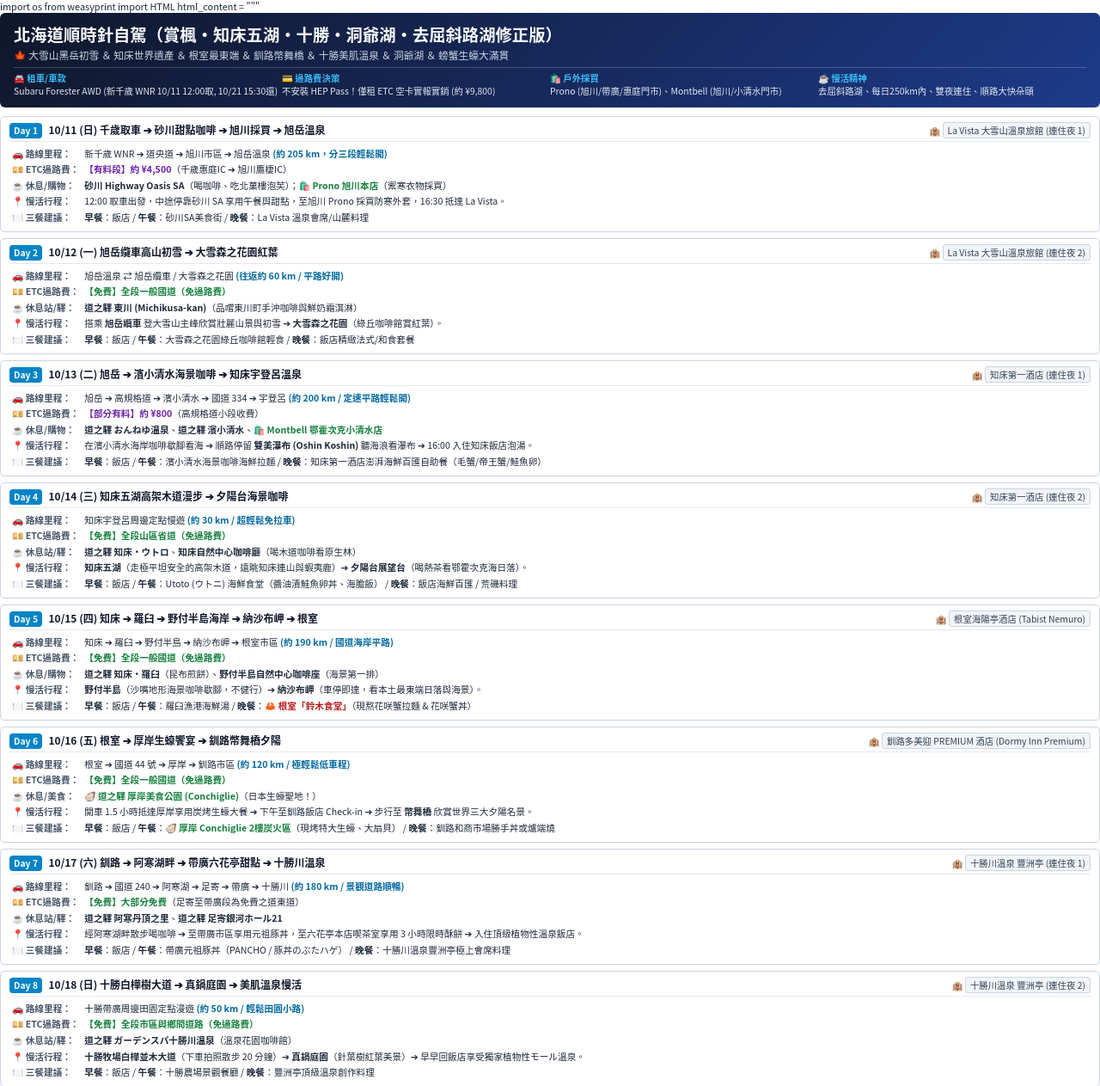
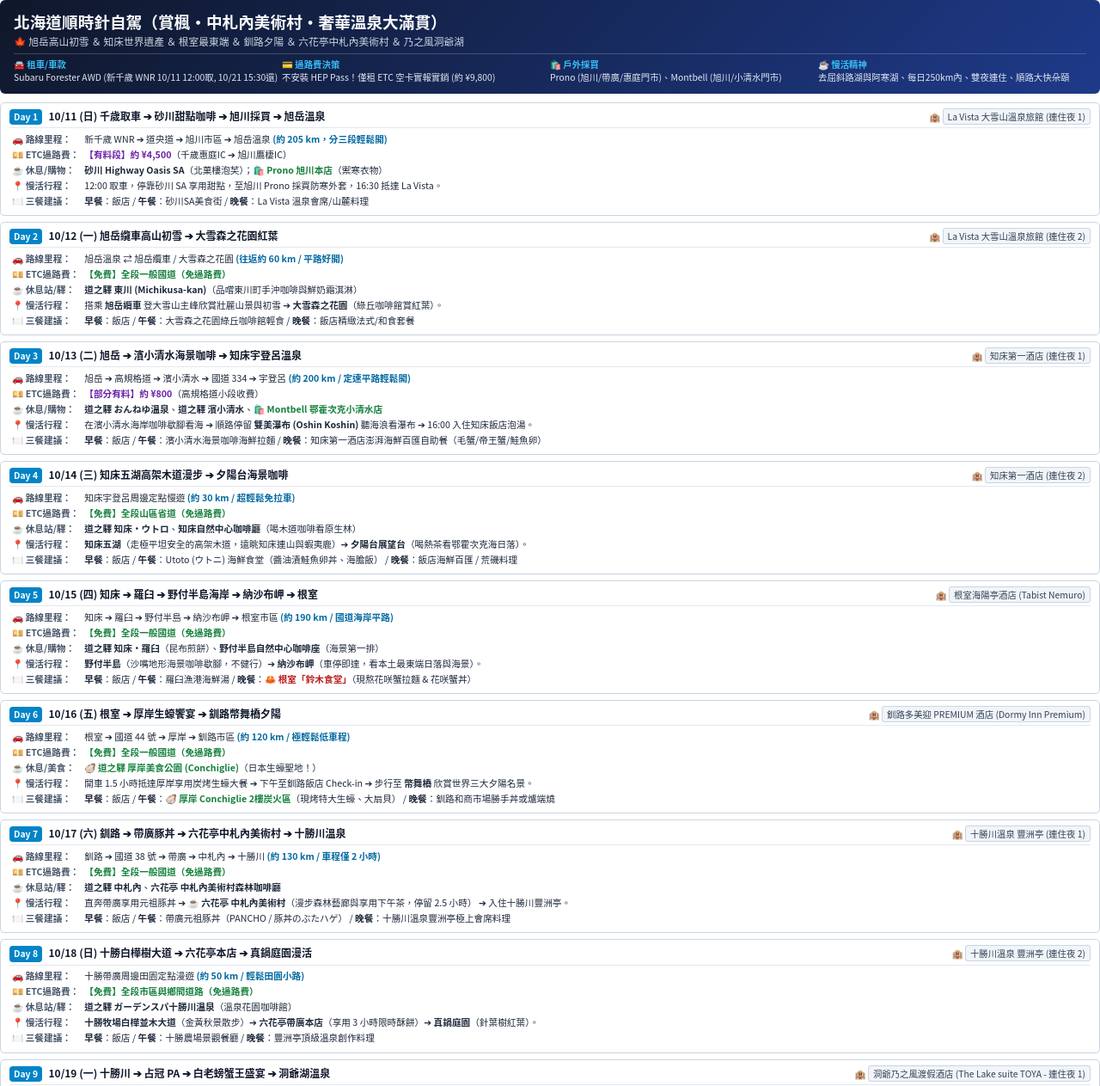
Before and after one commit to fredywang/public, a plain HTML site: page index.html in a window 1280 px wide. Shown: the top 1263 px of the page at 86% size. Drawn offline with Linux system fonts and the light colour scheme.

Commit message:
Update index.html

```diff
--- a/index.html
+++ b/index.html
@@ -1,11 +1,8 @@
-import os
-from weasyprint import HTML
-
-html_content = """<!DOCTYPE html>
+<!DOCTYPE html>
 <html lang="zh-TW">
 <head>
 <meta charset="UTF-8">
-<title>北海道11日自駕行程表（去屈斜路湖版）</title>
+<title>北海道11日自駕行程表（賞楓・中札內美術村・奢華溫泉終極版）</title>
 <style>
   @page {
     size: A4;
@@ -35,7 +32,7 @@
   }
 
   .header-title {
-    font-size: 14.5pt;
+    font-size: 14pt;
     font-weight: bold;
     margin: 0 0 3px 0;
     color: #f8fafc;
@@ -162,13 +159,13 @@
 <body>
 
 <div class="header-card">
-  <div class="header-title">北海道順時針自駕（賞楓・知床五湖・十勝・洞爺湖・去屈斜路湖修正版）</div>
-  <div class="header-subtitle">🍁 大雪山黑岳初雪 ＆ 知床世界遺產 ＆ 根室最東端 ＆ 釧路幣舞橋 ＆ 十勝美肌溫泉 ＆ 洞爺湖 ＆ 螃蟹生蠔大滿貫</div>
+  <div class="header-title">北海道順時針自駕（賞楓・中札內美術村・奢華溫泉大滿貫）</div>
+  <div class="header-subtitle">🍁 旭岳高山初雪 ＆ 知床世界遺產 ＆ 根室最東端 ＆ 釧路夕陽 ＆ 六花亭中札內美術村 ＆ 乃之風洞爺湖</div>
   <div class="meta-grid">
     <div class="meta-col"><span class="meta-label">🚘 租車/車款</span>Subaru Forester AWD (新千歲 WNR 10/11 12:00取, 10/21 15:30還)</div>
     <div class="meta-col"><span class="meta-label">💳 過路費決策</span>不安裝 HEP Pass！僅租 ETC 空卡實報實銷 (約 ¥9,800)</div>
     <div class="meta-col"><span class="meta-label">🛍️ 戶外採買</span>Prono (旭川/帶廣/惠庭門市)、Montbell (旭川/小清水門市)</div>
-    <div class="meta-col"><span class="meta-label">☕ 慢活精神</span>去屈斜路湖、每日250km內、雙夜連住、順路大快朵頤</div>
+    <div class="meta-col"><span class="meta-label">☕ 慢活精神</span>去屈斜路湖與阿寒湖、每日250km內、雙夜連住、順路大快朵頤</div>
   </div>
 </div>
 
@@ -192,11 +189,11 @@
     </tr>
     <tr>
       <td class="label-cell">☕ 休息/購物：</td>
-      <td><strong>砂川 Highway Oasis SA</strong>（喝咖啡、吃北菓樓泡芙）；<span class="tag-green">🛍️ Prono 旭川本店</span>（禦寒衣物採買）</td>
+      <td><strong>砂川 Highway Oasis SA</strong>（北菓樓泡芙）；<span class="tag-green">🛍️ Prono 旭川本店</span>（禦寒衣物）</td>
     </tr>
     <tr>
       <td class="label-cell">📍 慢活行程：</td>
-      <td>12:00 取車出發，中途停靠砂川 SA 享用午餐與甜點，至旭川 Prono 採買防寒外套，16:30 抵達 La Vista。</td>
+      <td>12:00 取車，停靠砂川 SA 享用甜點，至旭川 Prono 採買防寒外套，16:30 抵達 La Vista。</td>
     </tr>
     <tr>
       <td class="label-cell">🍽️ 三餐建議：</td>
@@ -375,26 +372,26 @@
   <div class="day-header">
     <div class="day-title-cell">
       <span class="day-badge">Day 7</span>
-      <span class="day-date">10/17 (六) 釧路 ➔ 阿寒湖畔 ➔ 帶廣六花亭甜點 ➔ 十勝川溫泉</span>
+      <span class="day-date">10/17 (六) 釧路 ➔ 帶廣豚丼 ➔ 六花亭中札內美術村 ➔ 十勝川溫泉</span>
     </div>
     <div class="day-hotel-cell">🏨 <span class="hotel-tag">十勝川溫泉 豐洲亭 (連住夜 1)</span></div>
   </div>
   <table class="info-table">
     <tr>
       <td class="label-cell">🚗 路線里程：</td>
-      <td>釧路 ➔ 國道 240 ➔ 阿寒湖 ➔ 足寄 ➔ 帶廣 ➔ 十勝川 <span class="tag-blue">(約 180 km / 景觀道路順暢)</span></td>
+      <td>釧路 ➔ 國道 38 號 ➔ 帶廣 ➔ 中札內 ➔ 十勝川 <span class="tag-blue">(約 130 km / 車程僅 2 小時)</span></td>
     </tr>
     <tr>
       <td class="label-cell">💴 ETC過路費：</td>
-      <td><span class="tag-green">【免費】大部分免費</span>（足寄至帶廣段為免費之道東道）</td>
+      <td><span class="tag-green">【免費】全段一般國道（免過路費）</span></td>
     </tr>
     <tr>
       <td class="label-cell">☕ 休息站/驛：</td>
-      <td><strong>道之驛 阿寒丹頂之里</strong>、<strong>道之驛 足寄銀河ホール21</strong></td>
+      <td><strong>道之驛 中札內</strong>、<strong>六花亭 中札內美術村森林咖啡廳</strong></td>
     </tr>
     <tr>
       <td class="label-cell">📍 慢活行程：</td>
-      <td>經阿寒湖畔散步喝咖啡 ➔ 至帶廣市區享用元祖豚丼，至六花亭本店喫茶室享用 3 小時限時酥餅 ➔ 入住頂級植物性溫泉飯店。</td>
+      <td>直奔帶廣享用元祖豚丼 ➔ ☕ <strong>六花亭 中札內美術村</strong>（漫步森林藝廊與享用下午茶，停留 2.5 小時） ➔ 入住十勝川豐洲亭。</td>
     </tr>
     <tr>
       <td class="label-cell">🍽️ 三餐建議：</td>
@@ -408,7 +405,7 @@
   <div class="day-header">
     <div class="day-title-cell">
       <span class="day-badge">Day 8</span>
-      <span class="day-date">10/18 (日) 十勝白樺樹大道 ➔ 真鍋庭園 ➔ 美肌溫泉慢活</span>
+      <span class="day-date">10/18 (日) 十勝白樺樹大道 ➔ 六花亭本店 ➔ 真鍋庭園漫活</span>
     </div>
     <div class="day-hotel-cell">🏨 <span class="hotel-tag">十勝川溫泉 豐洲亭 (連住夜 2)</span></div>
   </div>
@@ -427,7 +424,7 @@
     </tr>
     <tr>
       <td class="label-cell">📍 慢活行程：</td>
-      <td><strong>十勝牧場白樺並木大道</strong>（下車拍照散步 20 分鐘）➔ <strong>真鍋庭園</strong>（針葉樹紅葉美景）➔ 早早回飯店享受獨家植物性モール溫泉。</td>
+      <td><strong>十勝牧場白樺並木大道</strong>（金黃秋景散步）➔ <strong>六花亭帶廣本店</strong>（享用 3 小時限時酥餅）➔ <strong>真鍋庭園</strong>（針葉樹紅葉）。</td>
     </tr>
     <tr>
       <td class="label-cell">🍽️ 三餐建議：</td>
@@ -541,10 +538,3 @@
 
 </body>
 </html>
-"""
-
-with open('Hokkaido_No_Kussharo_Itinerary.html', 'w', encoding='utf-8') as f:
-    f.write(html_content)
-
-HTML('Hokkaido_No_Kussharo_Itinerary.html').write_pdf('Hokkaido_No_Kussharo_Itinerary.pdf')
-print("No Kussharo PDF created successfully! Size:", os.path.getsize('Hokkaido_No_Kussharo_Itinerary.pdf'))
```
